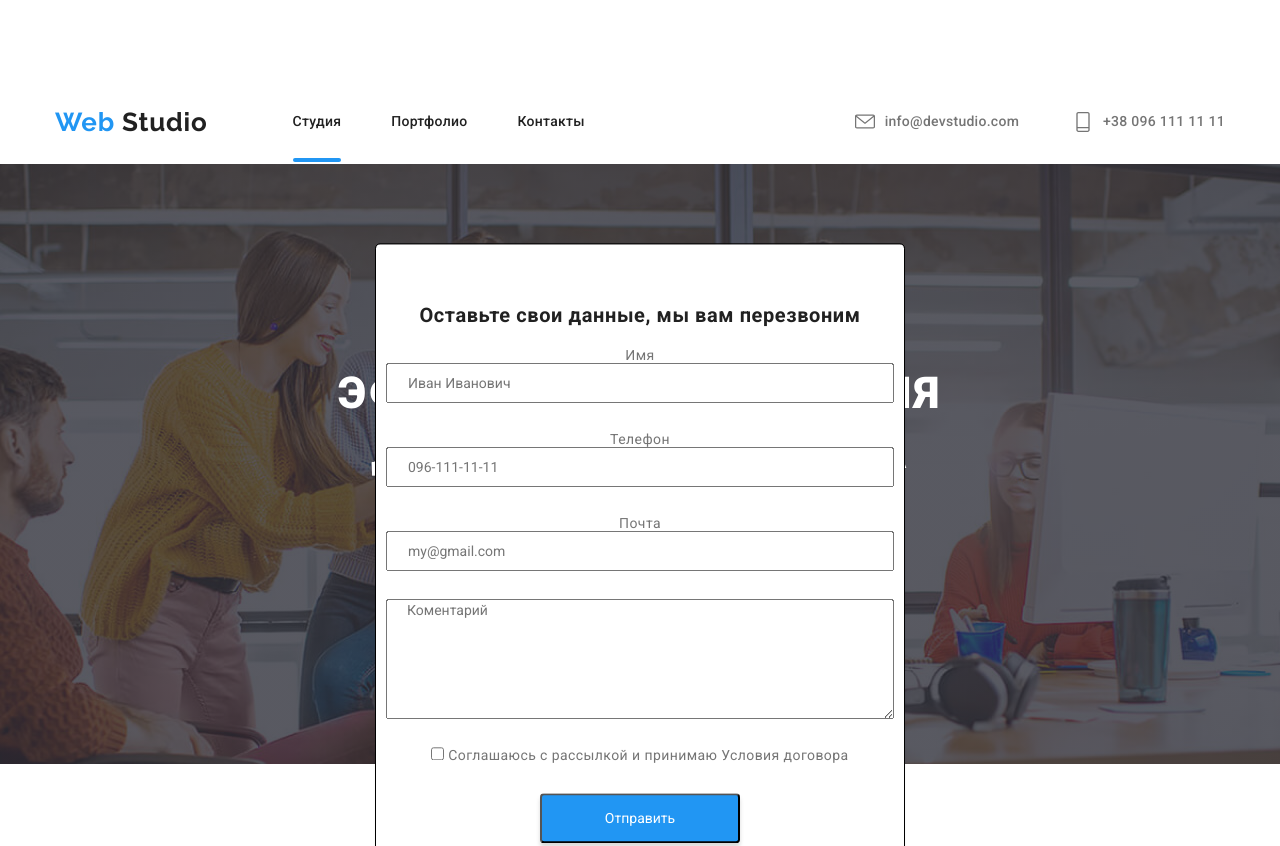
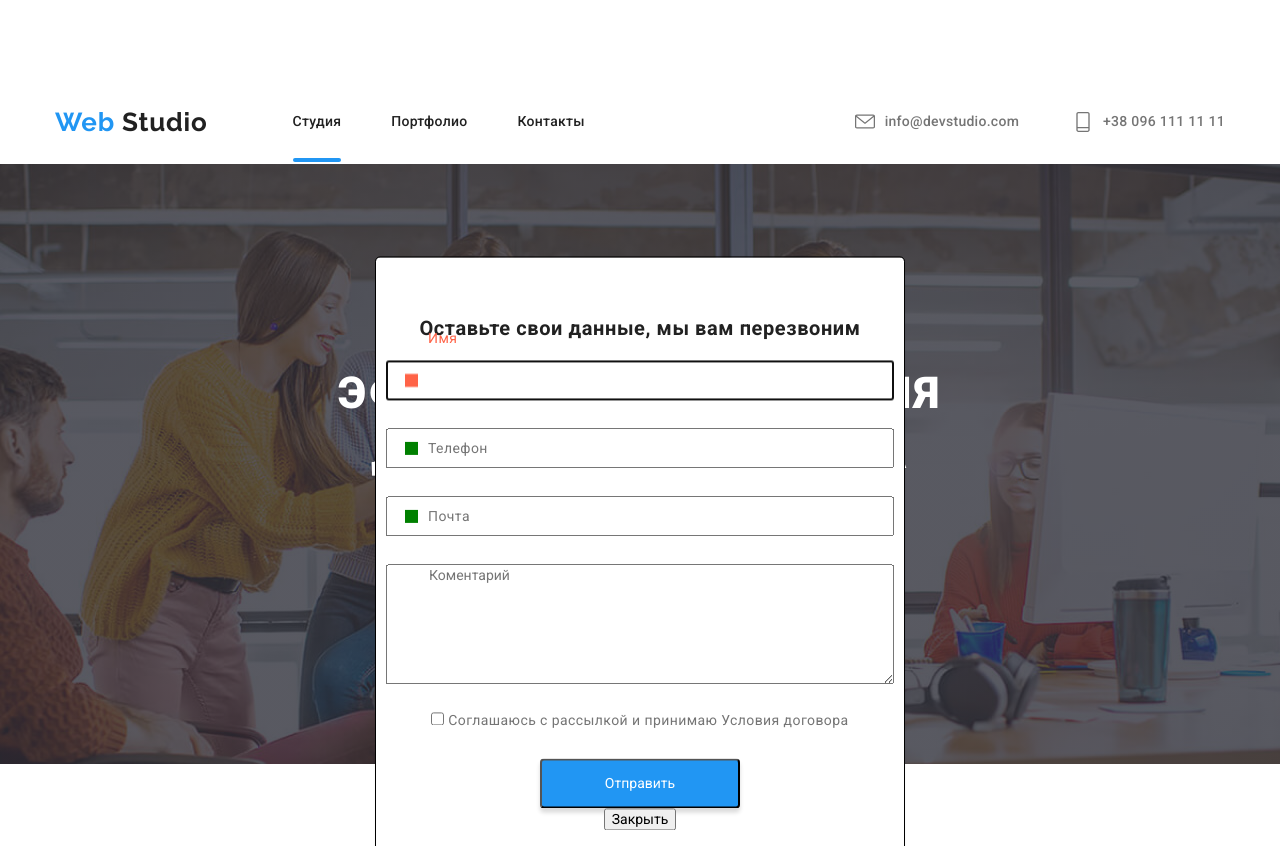
Before and after one commit to AnnaLypska/goit-markup-hw-06, a plain HTML site: page index.html in a window 1280 px wide. Shown: the top 846 px of the page. Drawn offline with Linux system fonts and the light colour scheme; files whose address does not match are found by name.

Commit message:
before js
before js

```diff
--- a/css/style.css
+++ b/css/style.css
@@ -329,7 +329,7 @@ img{
     display: block;
     width: 100%;
     height: 40px;
-    padding-left: 20px;
+    padding-left: 42px;
 }
 
 .form-fild:not(:last-child){
@@ -348,9 +348,14 @@ img{
     border: 1px solid red;
 }
 
-.contact-form-input:focus{
+ /* .contact-form-input:focus{
     outline:none;
-}
+}   */
+/*
+не делаем, так как убиваем все доступность Саша видео 12(пользователю понятно, что это активное состояние ткущ элемента
+*/
+
+
 
 .contact-form-title{
     font-weight: bold;
@@ -372,10 +377,41 @@ img{
     margin-left: auto;
     margin-right: auto;
     margin-top: 30px;
+}
 
+.contact-form-input:focus + .form-label,
+.contact-form-input:not(:placeholder-shown) + .form-label{
+    transform: translateY(-50px);
+    color: tomato;
+}
+/* + потому что после input */
+.form-fild{
+    position: relative;
+    display: block;
+}
+
+.form-label{
+    position: absolute;
+    top: 50%;
+    left: 42px;
+    transform: translateY(-50%);
+    transition: transform 250ms linear;
+}
+.icon{
+    display: inline-block;
+    width: 13px;
+    height: 13px;
+    background-color: green;
+    position: absolute;
+    top: 50%;
+    left: 19px;
+    transform: translateY(-50%);
 
 }
+.contact-form-input:focus ~ .icon{
+    background-color: tomato;
 
+}
 
 
 /* Signs about us */
@@ -916,7 +952,9 @@ footer{
     border: 1px solid red;
 }
 .contact-form-email-f:focus{
-    outline:none;
+    /* outline:none; */
+    appearance: none;
+
 }
 
 /* PORTFOLIO */
--- a/index.html
+++ b/index.html
@@ -60,24 +60,33 @@
         <section class="hero overlay">
             <div class="container">
                     <h1 class="hero-title">ЭФФЕКТИВНЫЕ РЕШЕНИЯ<br /> ДЛЯ ВАШЕГО БИЗНЕСА</h1>
-                    <button class="btn">Заказать услугу</button>
-                </div>
+                    <button data-model-open class="btn">Заказать услугу</button>
+
+            </div>
                 <form action="#" method="GET" class="contact-form-hero" autocomplete="name">
                     <p class="contact-form-title"> Оставьте свои данные, мы вам перезвоним</p>
 
+
+                    <label class="form-fild">
+                        <input class="contact-form-input" type="name" name="user-name" placeholder=" " required minlength="2" autofocus>
+                        <span class="form-label">Имя</span>
+                        <span class="icon"></span>
+                     </label>
+
+
                     <div class="form-fild">
-                        <label for="name">Имя</label>
-                        <input class="contact-form-input" type="name" name="user-name" id="name" placeholder="Иван Иванович" required minlength="2" autofocus>
+                        <input class="contact-form-input" type="tel" name="user-tel" id="tel" placeholder=" " required pattern="[0-9]{3}-[0-9]{3}-[0-9]{2}-[0-9}{2}">
+                        <label for="tel" class="form-label">Телефон
+
+                        </label>
+                        <span class="icon"></span>
+
                     </div>
 
                     <div class="form-fild">
-                        <label for="tel">Телефон</label>
-                        <input class="contact-form-input" type="tel" name="user-tel" id="tel" placeholder="096-111-11-11" required pattern="[0-9]{3}-[0-9]{3}-[0-9]{2}-[0-9}{2}">
-                    </div>
-
-                    <div class="form-fild">
-                        <label for="email">Почта</label>
-                        <input class="contact-form-input" type="email" name="user-email" id="email" placeholder="my@gmail.com" required>
+                        <input class="contact-form-input" type="email" name="user-email" id="email" placeholder=" " required>
+                        <label for="email" class="form-label">Почта</label>
+                        <span class="icon"></span>
                     </div>
 
                     <div class="form-fild">
@@ -88,6 +97,8 @@
                     <label for="mailing"> Соглашаюсь с рассылкой и принимаю </label>
                     <a>Условия договора</a>
                     <button type="submit" class="submit-btn">Отправить</button>
+
+                    <button data-model-close>Закрыть</button>
                 </form>
 
 
@@ -456,6 +467,6 @@
             </div>
         </div>
     </footer>
-
+<script src="./js/modal.js"></script>
 </body>
 </html>
--- /dev/null
+++ b/js/modal.js
@@ -0,0 +1,14 @@
+(() => {
+    const refs = {
+      openModalBtn: document.querySelector('[data-modal-open]'),
+      closeModalBtn: document.querySelector('[data-modal-close]'),
+      modal: document.querySelector('[data-modal]'),
+    };
+
+    refs.openModalBtn.addEventListener('click', toggleModal);
+    refs.closeModalBtn.addEventListener('click', toggleModal);
+
+    function toggleModal() {
+      refs.modal.classList.toggle('is-hidden');
+    }
+  })();
```
Also changed, not shown: image/cross.png (deleted), image/cross.svg (added), image/handset.png (deleted), image/handset.svg (added), image/human.png (deleted), image/human.svg (added), image/sprite.svg (added), 3 other files.
